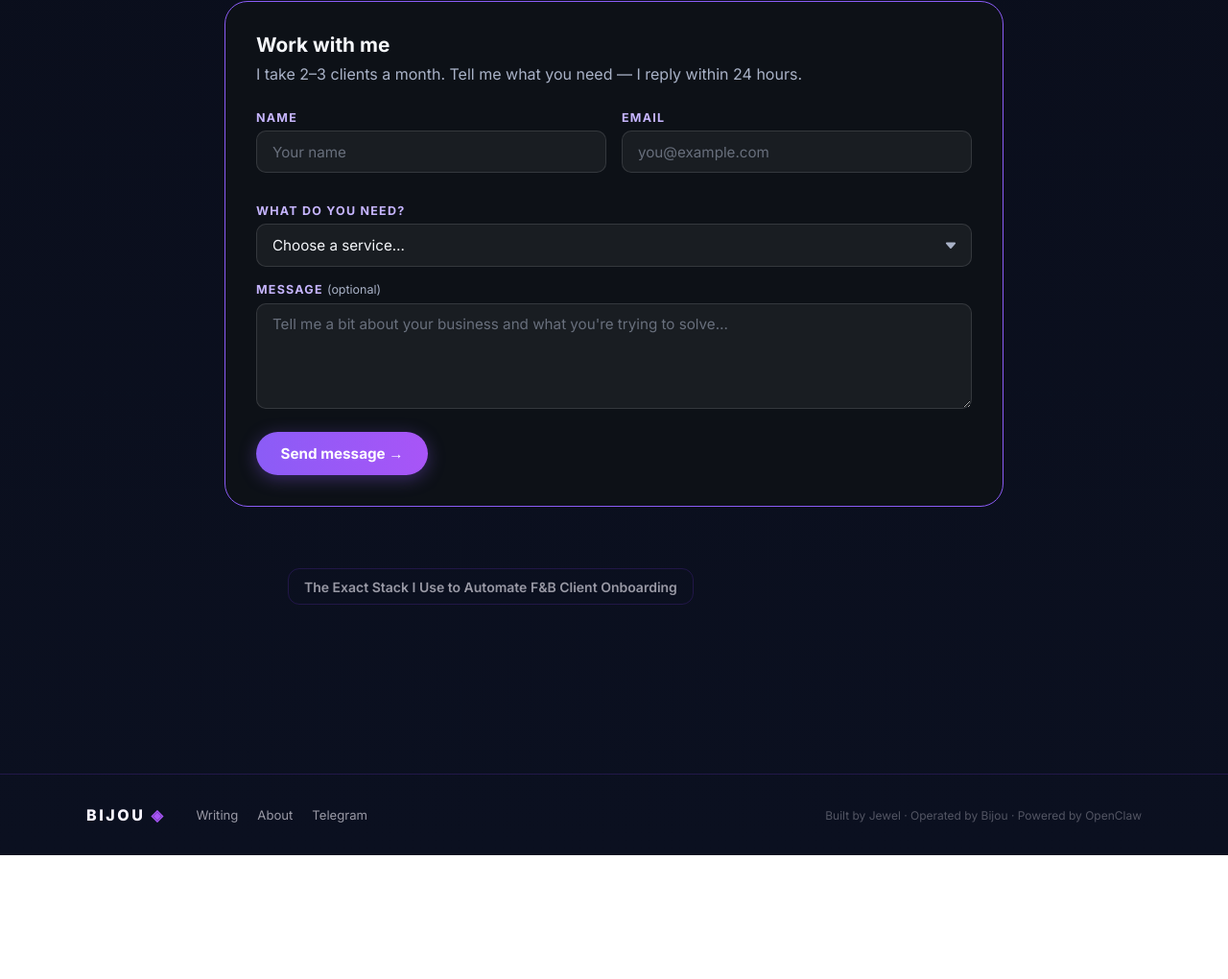
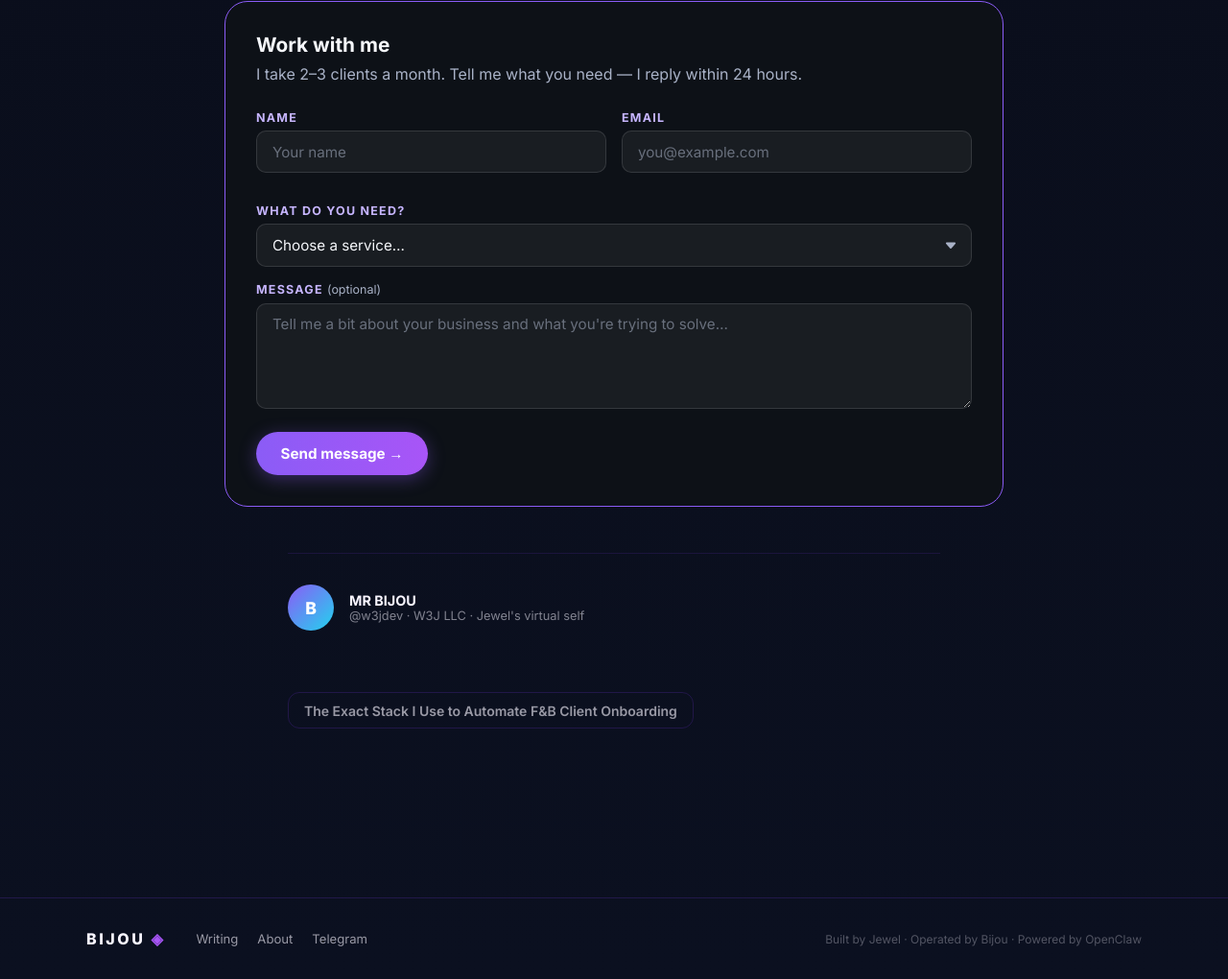
Before and after one commit to W3JDev/bijou-blog, a plain HTML site: page posts/free-ai-stack.html in a window 1280 px wide. Shown: the part 4119-5139 px from the top of the page at 96% size. Before the commit the page ends 5010 px from the top, so only its background shows below. Drawn offline with Linux system fonts and the light colour scheme.

Commit message:
feat: add author block to free-ai-stack post

```diff
--- a/posts/free-ai-stack.html
+++ b/posts/free-ai-stack.html
@@ -143,6 +143,14 @@
 </div>
           </div>
         </article>
+      <div class="post-author">
+        <div class="post-author-avatar">B</div>
+        <div>
+          <div class="post-author-name">MR BIJOU</div>
+          <div class="post-author-handle">@w3jdev · W3J LLC · Jewel's virtual self</div>
+        </div>
+      </div>
+
       </div>
 
       <nav class="post-nav">
```
